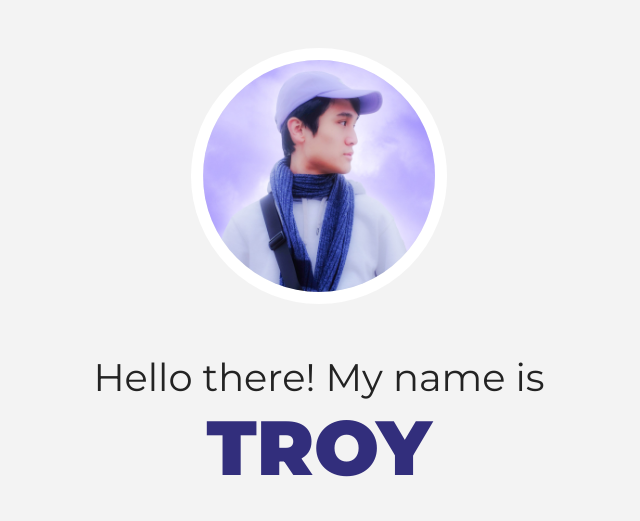
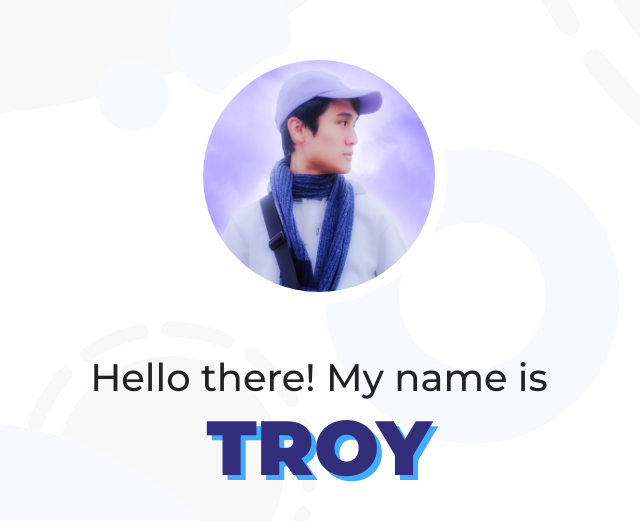
Before and after one commit to TroyKurniawan/portfolio-website-v1, a React (Create React App) app: page / in a window 1280 px wide. Shown: the part 129-650 px from the top of the page, without its empty margins (321-961 px from the left). Built offline with nearby package versions, Linux system fonts and the light colour scheme.

Commit message:
SVG Background

```diff
--- a/src/App.css
+++ b/src/App.css
@@ -9,6 +9,28 @@
 }
 
 .App {
-  background-color: #f3f3f3;
+  /* background-color: #edecff; */
   z-index: -1;
 }
+
+.bg {
+  background-image: url('./assets/shapes-bg.svg');
+  background-repeat: no-repeat;
+  background-attachment: fixed;
+  background-size: cover;
+  opacity: 3%;
+  outline: 100px solid black;
+  outline-offset: -20px;
+}
+
+.spacer {
+  aspect-ratio: 960/300;
+  width: 100%;
+  background-repeat: no-repeat;
+  background-position: center;
+  background-size: cover;
+
+  .layer1 {
+    background-image: url('./assets/shapes-bg.svg');
+  }
+}
--- a/src/App.js
+++ b/src/App.js
@@ -1,5 +1,6 @@
 import Hero from './components/Hero.js';
 import About from './components/About.js';
+import bg from './assets/shapes-bg.svg';
 import './App.css';
 // import 'bootstrap/dist/css/bootstrap.min.css'
 // import { Button } from 'react-bootstrap';
@@ -19,6 +20,10 @@ export default function App() {
         <meta name='viewport' content='width=device-width, initial-scale=1.0' />
       </head>
 
+      <div className='bg' />
+      {/* <img src={bg} className='bg' alt='background'/> */}
+      {/* <div className='spacer layer1'></div> */}
+
       <div className="App">
         <Hero />
         {/* <About /> */}
--- a/src/components/Hero.css
+++ b/src/components/Hero.css
@@ -1,6 +1,5 @@
 /* Background */
 .bg {
-    background-color: #f3f3f3;
     z-index: -1;
     margin: auto;
     height: 100vh;
@@ -38,7 +37,7 @@ br {
 }
 .greeting {
     color: #232323;
-    font-weight: 400;
+    font-weight: 500;
     font-size: 9vw;
     text-align: center;
     margin: auto;
@@ -47,6 +46,7 @@ br {
     color: #322e7c;
     font-weight: 900;
     font-size: 17vw;
+    text-shadow: 5px 5px #43aaff;
     text-align: center;
     margin: auto;
 }
--- a/src/components/Hero.js
+++ b/src/components/Hero.js
@@ -3,7 +3,9 @@ import './Hero.css'
 
 export default function Hero() {
   return (
-    <div className='bg'>
+    <div>
+
+      {/* <img src={bg} alt=''/> */}
 
       <div className='hero-container'>
 
```
Also changed, not shown: src/assets/shapes-bg.svg (added), 1 other file (tests, documents, lock files or other folders).
